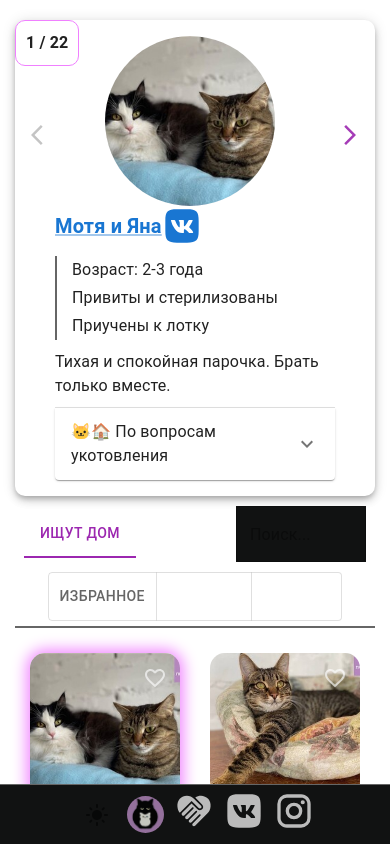
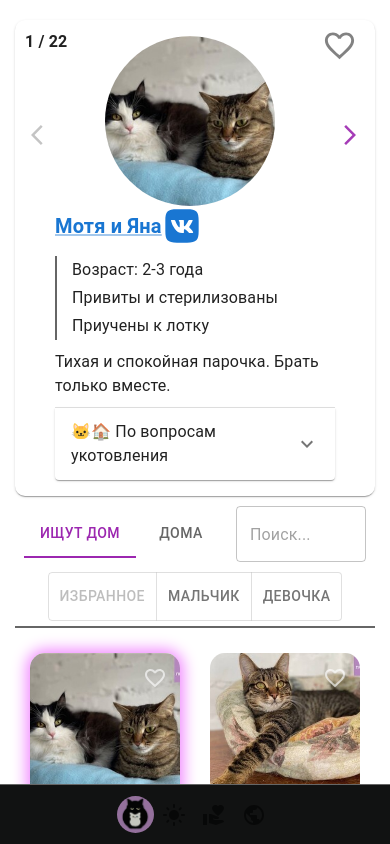
Before and after one commit to wassupOG/prostokoshkiTS, a React (Vite) app: page / in a window 390 px wide. Shown: the top 844 px of the page. Built offline with nearby package versions, Linux system fonts and the light colour scheme.

Commit message:
styles overhaul pt.1

```diff
--- a/src/App.tsx
+++ b/src/App.tsx
@@ -7,6 +7,7 @@ import Navbar from "./components/Navbar"
 import { themeStore } from "./components/ThemeSwitch/ThemeSwitchStore"
 import { lightTheme } from "./themes/lightTheme"
 import { darkTheme } from "./themes/darkTheme"
+import Social from "./routes/Social"
 
 export default function App() {
   const { currentTheme } = themeStore()
@@ -20,6 +21,7 @@ export default function App() {
           <Routes>
             <Route path="/" element={<SearchPage />} />
             <Route path="/help" element={<HowToHelp />} />
+            <Route path="/social" element={<Social />} />
             <Route path="*" element={<ErrorPage />} />
           </Routes>
         </div>
--- a/src/components/Filters.tsx
+++ b/src/components/Filters.tsx
@@ -1,6 +1,5 @@
-import { ToggleButtonGroup } from "@mui/material"
+import { ToggleButton, ToggleButtonGroup } from "@mui/material"
 import React from "react"
-import { CustomToggleButton } from "../helpers/styling"
 import { FilterOptions, FilterProps } from "../helpers/interfaces"
 import { SearchPageStore } from "../stores/SearchPageStore"
 
@@ -35,11 +34,11 @@ export default function Filters({ favCats }: FilterProps) {
 
   return (
     <ToggleButtonGroup value={toggles} color="secondary" onChange={handleFilters} aria-label="device">
-      <CustomToggleButton disabled={disableFav} value="favOnly">
+      <ToggleButton disabled={disableFav} value="favOnly">
         Избранное
-      </CustomToggleButton>
-      <CustomToggleButton value="male">Мальчик</CustomToggleButton>
-      <CustomToggleButton value="female">Девочка</CustomToggleButton>
+      </ToggleButton>
+      <ToggleButton value="male">Мальчик</ToggleButton>
+      <ToggleButton value="female">Девочка</ToggleButton>
     </ToggleButtonGroup>
   )
 }
--- a/src/components/Navbar.tsx
+++ b/src/components/Navbar.tsx
@@ -1,24 +1,27 @@
 import { Link } from "react-router-dom"
-import { helpIcon, instSVG, vkSVG } from "../helpers/icons"
 import ThemeSwitch from "./ThemeSwitch/ThemeSwitch"
+import VolunteerActivismIcon from "@mui/icons-material/VolunteerActivism"
+import PublicIcon from "@mui/icons-material/Public"
+import { IconButton } from "@mui/material"
 
 export default function Navbar() {
   return (
     <>
       <nav>
-        <ThemeSwitch />
-        <Link className="logo-link" to="/">
+        <Link className="logo-link" to="/" aria-label="Главная страица">
           <img className="logo" src="/images/logos/logo100px.jpg" alt="Логотип" />
         </Link>
-        <Link className="svg-icon" to="/help" aria-label="Помощь приюту">
-          {helpIcon}
+        <ThemeSwitch />
+        <Link to="/help" aria-label="Помощь приюту">
+          <IconButton>
+            <VolunteerActivismIcon />
+          </IconButton>
         </Link>
-        <a target="_blank" href="https://vk.com/prosto__koshki" className="svg-icon" aria-label="Наша группа ВКонтакте">
-          {vkSVG}
-        </a>
-        <a target="_blank" href="https://instagram.com/prosto_koshki?igshid=MzRlODBiNWFlZA==" className="svg-icon" aria-label="Наш инстаграм аккаунт">
-          {instSVG}
-        </a>
+        <Link to="/social" aria-label="Наши социальные сети">
+          <IconButton>
+            <PublicIcon />
+          </IconButton>
+        </Link>
       </nav>
     </>
   )
--- a/src/components/ProfileComponents/Profile.tsx
+++ b/src/components/ProfileComponents/Profile.tsx
@@ -14,7 +14,7 @@ export default function Profile({ handleFavCats, favCats, filteredArray }: Profi
   if (filteredArray[0].category === "S") {
     return (
       <>
-        <CatProfile elevation={5} className="cat-profile">
+        <CatProfile elevation={1} className="cat-profile">
           <CatPosition index={index} arrayLength={filteredArray.length} />
           <HeartIconProfile isFavorite={favCats.includes(filteredArray[index].img)} onClick={() => handleFavCats(filteredArray[index].img)} />
 
@@ -57,7 +57,7 @@ export default function Profile({ handleFavCats, favCats, filteredArray }: Profi
   } else {
     return (
       <>
-        <div className="cat-profile">
+        <CatProfile elevation={5} className="cat-profile">
           <HeartIconProfile isFavorite={favCats.includes(filteredArray[index].img)} onClick={() => handleFavCats(filteredArray[index].img)} />
 
           <NavigationArrows
@@ -78,7 +78,7 @@ export default function Profile({ handleFavCats, favCats, filteredArray }: Profi
           </div>
 
           <CatPosition index={index} arrayLength={filteredArray.length} />
-        </div>
+        </CatProfile>
       </>
     )
   }
--- a/src/components/ProfileComponents/ProfileNavigation.tsx
+++ b/src/components/ProfileComponents/ProfileNavigation.tsx
@@ -26,9 +26,7 @@ export function HeartIconProfile({ isFavorite, onClick }: HeartIconProfileProps)
   return (
     <div className="fav-icon-profile">
       <Tooltip title={isFavorite ? "Убрать из избранного" : "Добавить в избранное"}>
-        <IconButton onClick={onClick}>
-          {isFavorite ? <FavoriteIcon className="fav-icon" fontSize="large" /> : <FavoriteBorderIcon className="def-icon" fontSize="large" />}
-        </IconButton>
+        <IconButton onClick={onClick}>{isFavorite ? <FavoriteIcon fontSize="large" /> : <FavoriteBorderIcon fontSize="large" />}</IconButton>
       </Tooltip>
     </div>
   )
--- a/src/components/ThemeSwitch/ThemeSwitch.tsx
+++ b/src/components/ThemeSwitch/ThemeSwitch.tsx
@@ -8,7 +8,7 @@ export default function ThemeSwitch() {
   const { currentTheme, toggleTheme } = themeStore()
   return (
     <>
-      <Tooltip title={currentTheme === "light" ? "Switch to dark mode" : "Switch to light mode"} onClick={toggleTheme}>
+      <Tooltip title={currentTheme === "light" ? "Включить темную тему" : "Включить светлую тему"} onClick={toggleTheme}>
         <IconButton>{currentTheme === "light" ? <LightModeIcon /> : <DarkModeIcon />}</IconButton>
       </Tooltip>
     </>
--- a/src/components/ToggleSearch.tsx
+++ b/src/components/ToggleSearch.tsx
@@ -1,9 +1,9 @@
 import { ChangeEvent } from "react"
-import { Tabs } from "@mui/material"
+import { Tab, Tabs } from "@mui/material"
 import { HomeCats, SearchingCats } from "../helpers/data"
 import * as React from "react"
-import { CustomInput, CustomTabButton } from "../helpers/styling"
 import { SearchPageStore } from "../stores/SearchPageStore"
+import { CustomInput } from "../themes/styledComponents"
 
 export default function ToggleSearch() {
   // ! Zustand
@@ -34,8 +34,8 @@ export default function ToggleSearch() {
   return (
     <div className="flex-row mt-10 mb-10">
       <Tabs value={galleryType} onChange={handleGalleryToggle} textColor="secondary" indicatorColor="secondary" aria-label="secondary tabs example">
-        <CustomTabButton value="Ищут" label="Ищут дом" />
-        <CustomTabButton value="Дома" label="Дома" />
+        <Tab value="Ищут" label="Ищут дом" />
+        <Tab value="Дома" label="Дома" />
       </Tabs>
       <CustomInput autoComplete="off" value={input} onChange={(e) => handleInput(e)} placeholder="Поиск..." variant="outlined" />
     </div>
--- a/src/helpers/styling.tsx
+++ /dev/null
@@ -1,43 +0,0 @@
-import { styled } from "@mui/material/styles"
-import Button from "@mui/material/Button"
-import { purple } from "@mui/material/colors"
-import { Tab, ToggleButton } from "@mui/material"
-import TextField from "@mui/material/TextField"
-
-export const CustomForwardBack = styled(Button)(({ theme }) => ({
-  color: theme.palette.getContrastText("#f080ff"),
-  backgroundColor: "#f6b3ff",
-  "&:hover": {
-    backgroundColor: purple[300],
-  },
-  "&:disabled": {
-    backgroundColor: "#969696",
-  },
-}))
-
-export const CustomInput = styled(TextField)(() => ({
-  maxWidth: "130px",
-  backgroundColor: "#111212",
-  color: "#ffffffe6",
-  borderColor: "#666",
-}))
-
-export const CustomTabButton = styled(Tab)(() => ({
-  color: "#ffffffe6",
-  "&:hover": {
-    backgroundColor: "#222",
-  },
-  "&:active": {
-    backgroundColor: "#444",
-  },
-}))
-
-export const CustomToggleButton = styled(ToggleButton)(() => ({
-  color: "#ffffffe6",
-  "&:hover": {
-    backgroundColor: "#222",
-  },
-  "&:disabled": {
-    color: "#666",
-  },
-}))
--- a/src/styles/styles.css
+++ b/src/styles/styles.css
@@ -36,10 +36,7 @@
   top: 0px;
   left: 0px;
   font-weight: bold;
-  border: 1px solid #f080ff;
   padding: 10px;
-  border-top-left-radius: 15px;
-  border-bottom-right-radius: 15px;
 }
 
 .cat-facts {
@@ -138,13 +135,6 @@ nav {
   justify-content: flex-start; /* Center the items vertically */
   border-right: 1px solid #666;
 }
-nav .svg-icon {
-  color: rgb(187, 187, 187);
-}
-nav .svg-icon:hover {
-  color: rgb(231, 231, 231);
-  border: none;
-}
 nav .logo-link {
   opacity: 0.8;
   margin: 0px;
@@ -152,32 +142,22 @@ nav .logo-link {
 }
 nav .logo-link:hover {
   opacity: 1;
-  border-bottom: none;
 }
 nav a {
   display: block;
   font-weight: bold;
   text-align: center;
-  margin-top: 15px;
   text-decoration: none;
   transition: 0.2s ease-in-out;
   border-bottom: none;
 }
 nav .logo {
-  height: 50px;
-  width: 50px;
+  height: 40px;
+  width: 40px;
   border-radius: 50%;
   display: block;
 }
 nav .logo:hover {
-  cursor: pointer;
-}
-nav a:first-of-type {
-  margin-top: 30px;
-}
-nav a:hover {
-  border-bottom: 1px solid white;
-  color: white;
   cursor: pointer;
 }
 
@@ -310,7 +290,6 @@ nav a:hover {
     border: none;
     border-top: 1px solid #666;
     height: 60px;
-    gap: 10px;
   }
   nav .logo-link {
     opacity: 0.8;
@@ -320,12 +299,6 @@ nav a:hover {
   nav .logo-link:hover {
     opacity: 1;
     border-bottom: none;
-  }
-  nav a {
-    margin: 0px;
-  }
-  nav a:first-of-type {
-    margin: 0px;
   }
   nav .logo {
     height: 37px;
@@ -355,7 +328,4 @@ nav a:hover {
     top: 0px;
     right: 10px;
   }
-  .cat-position {
-    border-radius: 10px;
-  }
 }/*# sourceMappingURL=styles.css.map */
--- a/src/styles/styles.scss
+++ b/src/styles/styles.scss
@@ -53,10 +53,7 @@ $fav-cat-color: #e93fff;
   top: 0px;
   left: 0px;
   font-weight: bold;
-  border: 1px solid $darktheme-brand;
   padding: 10px;
-  border-top-left-radius: 15px;
-  border-bottom-right-radius: 15px;
 }
 
 .cat-facts {
@@ -162,22 +159,12 @@ nav {
   justify-content: flex-start; /* Center the items vertically */
   border-right: 1px solid $darktheme-fact-border-color;
 
-  .svg-icon {
-    color: rgb(187, 187, 187);
-
-    &:hover {
-      color: rgb(231, 231, 231);
-      border: none;
-    }
-  }
-
   .logo-link {
     opacity: 0.8;
     margin: 0px;
     padding: 0px;
     &:hover {
       opacity: 1;
-      border-bottom: none;
     }
   }
 
@@ -185,31 +172,20 @@ nav {
     display: block;
     font-weight: bold;
     text-align: center;
-    margin-top: 15px;
     text-decoration: none;
     transition: 0.2s ease-in-out;
     border-bottom: none;
   }
 
   .logo {
-    height: 50px;
-    width: 50px;
+    height: 40px;
+    width: 40px;
     border-radius: 50%;
     display: block;
 
     &:hover {
       cursor: pointer;
     }
-  }
-
-  a:first-of-type {
-    margin-top: 30px;
-  }
-
-  a:hover {
-    border-bottom: 1px solid white;
-    color: white;
-    cursor: pointer;
   }
 }
 
@@ -346,7 +322,6 @@ nav {
     border: none;
     border-top: 1px solid $darktheme-fact-border-color;
     height: 60px;
-    gap: 10px;
 
     .logo-link {
       opacity: 0.8;
@@ -355,14 +330,6 @@ nav {
       &:hover {
         opacity: 1;
         border-bottom: none;
-      }
-    }
-
-    a {
-      margin: 0px;
-
-      &:first-of-type {
-        margin: 0px;
       }
     }
 
@@ -401,8 +368,4 @@ nav {
     top: 0px;
     right: 10px;
   }
-
-  .cat-position {
-    border-radius: 10px;
-  }
 }
--- a/src/themes/styledComponents.ts
+++ b/src/themes/styledComponents.ts
@@ -2,6 +2,7 @@ import { styled } from "@mui/material/styles"
 import { Link } from "react-router-dom"
 import LinkMUI from "@mui/material/Link"
 import Paper from "@mui/material/Paper"
+import { TextField } from "@mui/material"
 
 export const NavLink = styled(Link)(({ theme }) => ({
   color: theme.palette.primary.main,
@@ -28,3 +29,7 @@ export const ProfileLink = styled(LinkMUI)(({ theme }) => ({
   alignItems: "center",
   width: "fit-content",
 }))
+
+export const CustomInput = styled(TextField)(({ theme }) => ({
+  maxWidth: "130px",
+}))
```
Also changed, not shown: src/routes/Social.tsx (added, +16 -0 lines), 1 other file (tests, documents, lock files or other folders).
